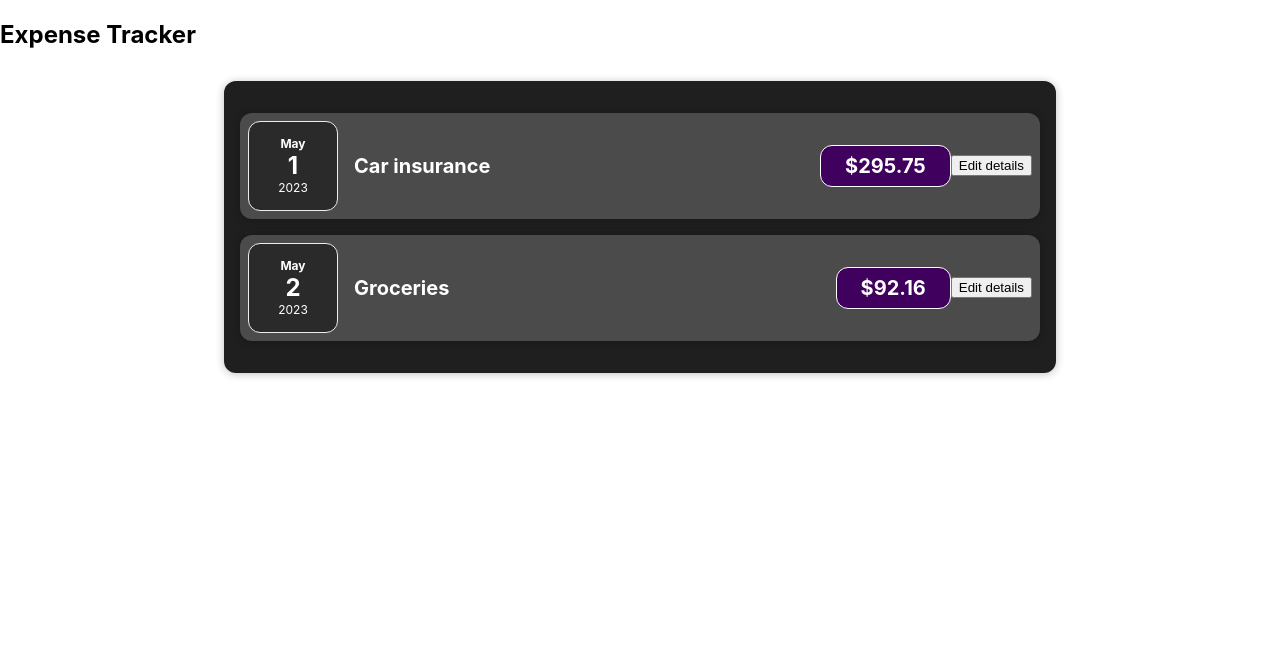
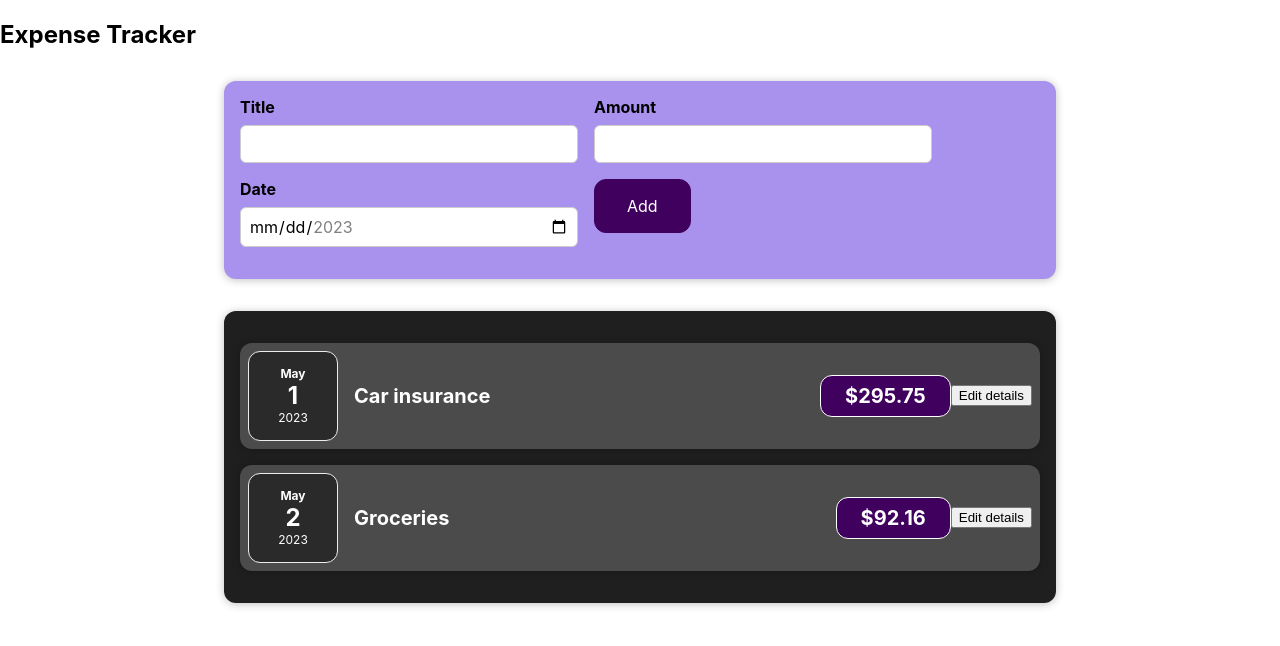
Before and after one commit to jkalandarov/expense-tracker-react-app, a React (Create React App) app: page / in a window 1280 px wide. Shown: the top 646 px of the page. Built offline with nearby package versions, Linux system fonts and the light colour scheme; the HTML template or start-up script is replaced by a standard one.

Commit message:
add new component to App

```diff
--- a/src/App.js
+++ b/src/App.js
@@ -1,4 +1,6 @@
+import React from "react";
 import Expenses from "./components/Expense/Expenses";
+import NewExpense from "./components/NewExpense/NewExpense";
 
 const expenses = [
   {
@@ -13,6 +15,7 @@ function App() {
   return (
     <div className="App">
       <h2>Expense Tracker</h2>
+      <NewExpense />
       <Expenses items={expenses} />
     </div>
   );
```
